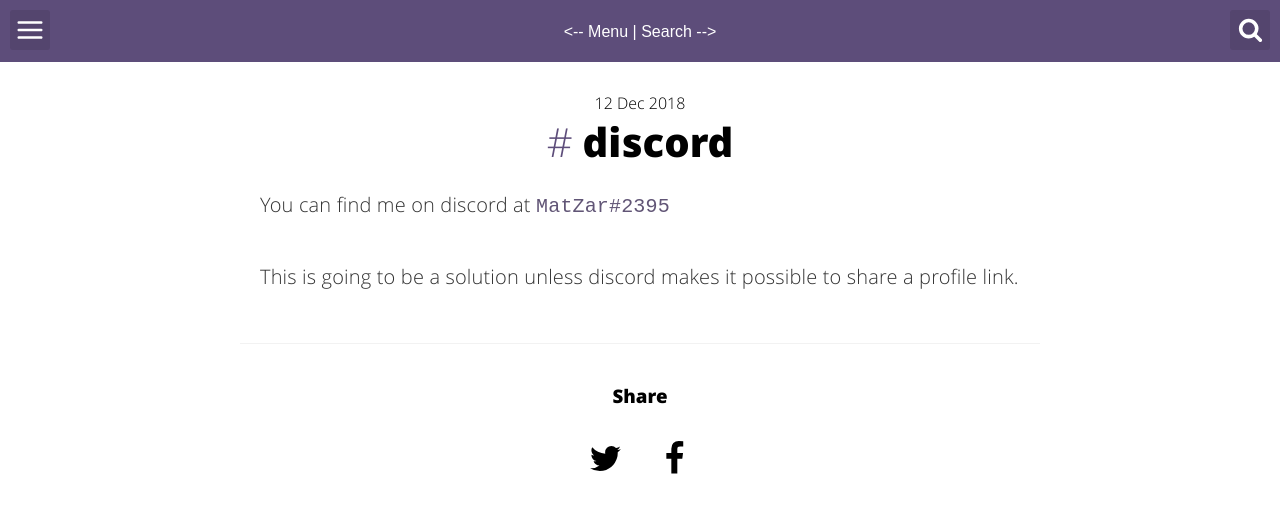
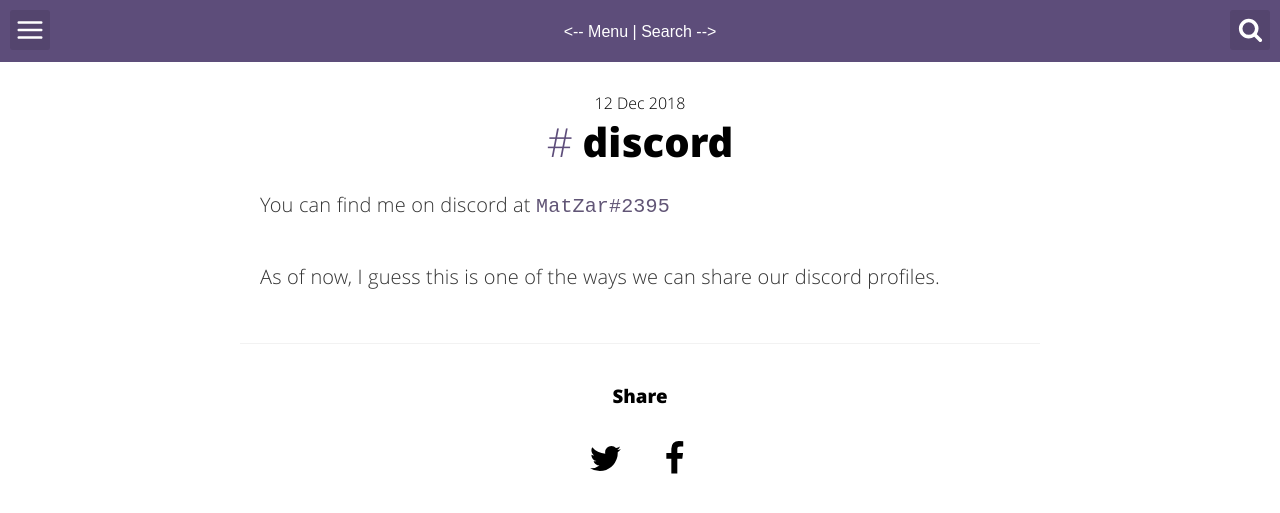
Before and after one commit to matzar/matzar.github.io, a Jekyll site: the page built from _posts/2018-12-12-discord.md, in a window 1280 px wide. Shown: the top 513 px of the page. Built offline with Jekyll 4.4.1, drawn with Linux system fonts in a browser that asks for light colours.

Commit message:
update: discord.md

```diff
--- a/_posts/2018-12-12-discord.md
+++ b/_posts/2018-12-12-discord.md
@@ -10,4 +10,4 @@
 
 You can find me on discord at `MatZar#2395`
 
-This is going to be a solution unless discord makes it possible to share a profile link.
+As of now, I guess this is one of the ways we can share our discord profiles.
```
